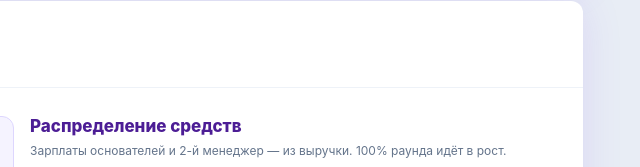
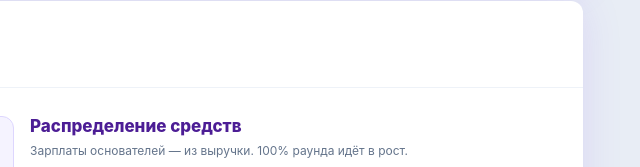
Before and after one commit to leonsgo23-cell/marketingdna-site, a website: page pitch.html in a window 1280 px wide. Shown: the part 9144-9311 px from the top of the page, 618-1258 px from the left. Drawn offline with Linux system fonts and the light colour scheme.

Commit message:
pitch: fix slide 14 note - only founders salaries from revenue, not managers

```diff
--- a/pitch.html
+++ b/pitch.html
@@ -1208,7 +1208,7 @@
       </div>
       <div>
         <div class="h2" style="margin-bottom:6px">Распределение средств</div>
-        <div class="p-sm" style="color:#64748B;margin-bottom:10px">Зарплаты основателей и 2-й менеджер — из выручки. 100% раунда идёт в рост.</div>
+        <div class="p-sm" style="color:#64748B;margin-bottom:10px">Зарплаты основателей — из выручки. 100% раунда идёт в рост.</div>
         <table class="budget-table">
           <tbody>
             <tr><td>📱 Реклама Instagram / Facebook / TikTok (€8 500/мес)</td><td style="text-align:right;font-weight:600">€102 000</td></tr>
```
